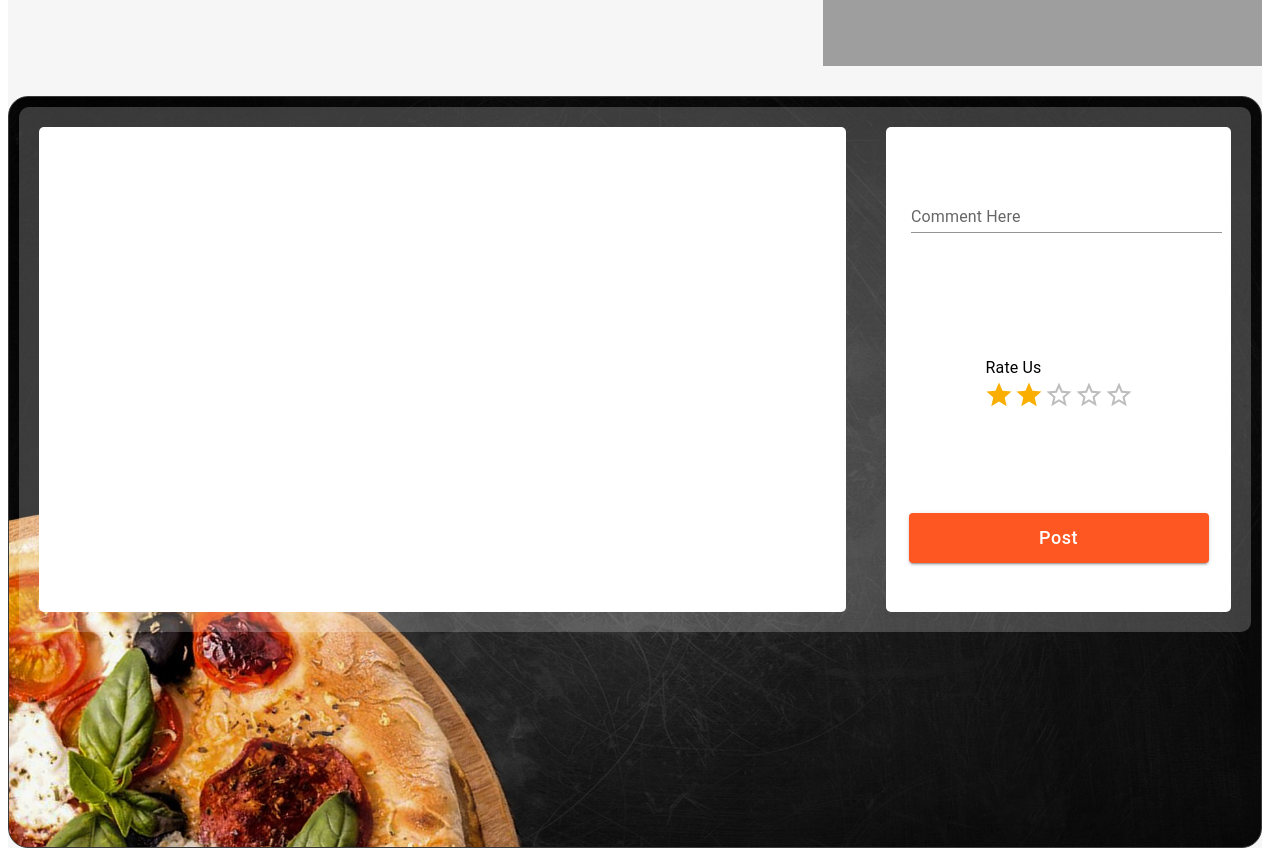
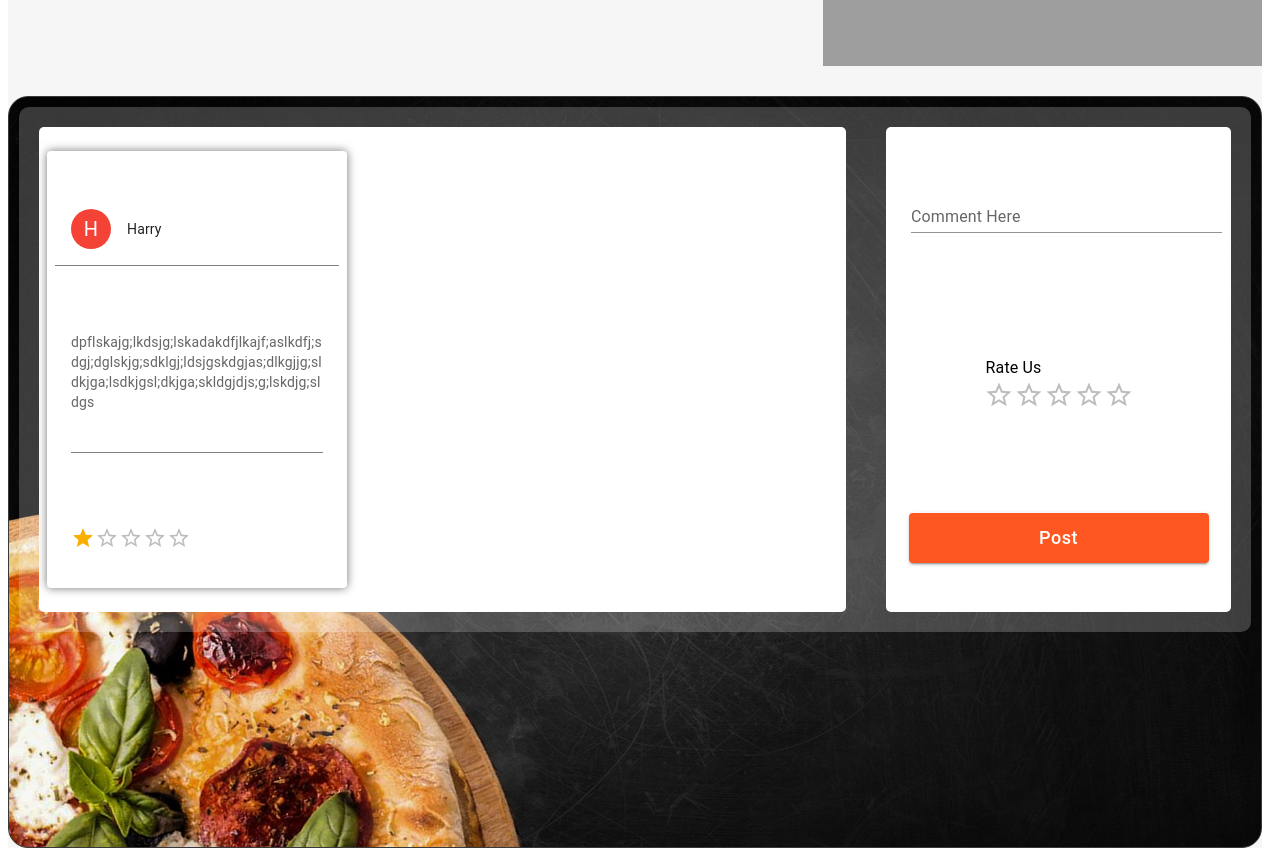
Before and after one commit to borhanimani/STD_Project_FrontEnd, a React (Vite) app in the folder front-end/: page / in a window 1280 px wide. Shown: the part 760-1616 px from the top of the page. Built offline with nearby package versions, Linux system fonts and the light colour scheme; grey boxes are pictures that could not be loaded.

Commit message:
complete home page and functionality

```diff
--- a/front-end/src/main.jsx
+++ b/front-end/src/main.jsx
@@ -36,6 +36,10 @@ const router = createBrowserRouter([
   {
     path: "/contact",
     element: <ContactPage />
+  },
+  {
+    path: "/edit",
+    element: <AdminPage />
   }
 ]);
 
--- a/front-end/src/pages/home/home.css
+++ b/front-end/src/pages/home/home.css
@@ -132,6 +132,10 @@
 .comments-view {
     background-color: white;
     display: flex;
+    flex-direction: row;
+    align-items: center;
+    flex-wrap: wrap;
+    overflow: auto;
     width: 70%;
     margin: 20px;
     border-radius: 5px;
@@ -146,6 +150,17 @@
     width: 30%;
     margin: 20px;
     border-radius: 5px;
+}
+
+.cmt-cart{
+    display: flex;
+    flex-direction: column;
+    justify-content: space-evenly;
+    height: 90%;
+    width: 300px;
+    /* border: solid; */
+    box-shadow: 0 0 10px rgb(114, 114, 114) !important;
+    margin: 8px;
 }
 
 .rate-btn {
@@ -264,7 +279,7 @@
         flex-direction: column;
         justify-content: space-between;
         width: 100%;
-        height: 70%;
+        height: 98%;
         border: none;
         border-radius: 10px;
         margin: 10px;
@@ -274,7 +289,7 @@
         background-color: white;
         display: flex;
         width: 100%;
-        height: 50%;
+        height: 100%;
         margin: 0px;
         margin-bottom: 10px;
         border-radius: 5px;
--- a/front-end/src/pages/home/home.jsx
+++ b/front-end/src/pages/home/home.jsx
@@ -5,8 +5,17 @@ import { MyToolbar } from '/src/tools/Toolbar.jsx';
 import { MyTextAria } from '/src/tools/TextField';
 import { RatingControl } from '/src/tools/Rate';
 import { Link } from 'react-router-dom';
+import { CommentCard } from '/src/tools/Card';
 
 export default function HomePage() {
+
+    const commentList = [{ name: 'Harry', detail: 'dpflskajg;lkdsjg;lskadakdfjlkajf;aslkdfj;sdgj;dglskjg;sdklgj;ldsjgskdgjas;dlkgjjg;sldkjga;lsdkjgsl;dkjga;skldgjdjs;g;lskdjg;sldgs', rate: "1" }]
+    const [list, setList] = React.useState(commentList);
+
+    function makeComment(commentParams) {
+        const newList = [...list, commentParams];
+        setList(newList);
+    }
 
     return <div className='home-container'>
         <div className='toolbar'><MyToolbar /></div>
@@ -22,18 +31,44 @@ export default function HomePage() {
         </div>
         <div className='mid-bottom-part'>
             <div className='comments-box'>
-                <div className='comments-view'></div>
-                <CommentBox />
+                <ShowComments list={list} />
+                <CommentBox called={makeComment} />
             </div>
         </div>
         <div></div>
     </div>
 }
 
-export function CommentBox() {
+export function CommentBox({ called }) {
+
+    const [textAriaValue, setTextAValue] = React.useState('');
+    const [rateValue, setRateValue] = React.useState(0);
+
+    function makeInformation() {
+        const comment = { name: "Admin", detail: textAriaValue, rate: rateValue };
+        setTextAValue('')
+        setRateValue(0)
+        called(comment);
+    }
+
+
+
     return <div className='make-comment'>
-        <MyTextAria />
-        <RatingControl />
-        <FillColorBtn textValue="Post" clsName="rate-btn " />
+        <MyTextAria value={textAriaValue} calledFunction={(event) => setTextAValue(event.target.value)} />
+        <RatingControl value={rateValue} calledFunction={setRateValue} />
+        <FillColorBtn textValue="Post" clsName="rate-btn " calledFunction={makeInformation} />
     </div>
 }
+
+export function ShowComments({ list }) {
+
+    return <div className='comments-view'>
+        {
+            list.map((item) => {
+                console.log(list.length);
+                return <CommentCard clsName={'cmt-cart'} info={item} />
+            })
+        }
+    </div>
+
+}
--- a/front-end/src/tools/Button.jsx
+++ b/front-end/src/tools/Button.jsx
@@ -6,7 +6,7 @@ import * as React from 'react';
 import { styled } from '@mui/material/styles';
 import CloudUploadIcon from '@mui/icons-material/CloudUpload';
 
-export function FillColorBtn({ textValue, clsName }) {
+export function FillColorBtn({ textValue, clsName, calledFunction }) {
     return <Button className={clsName}
         variant='contained'
         sx={
@@ -17,10 +17,12 @@ export function FillColorBtn({ textValue, clsName }) {
                 "&:hover": { bgcolor: deepOrange[700] }
             }
         }
+        onClick={calledFunction}
     >{textValue}</Button>
 }
 
-export function OutLineBtn({ textValue, clsName }) {
+export function OutLineBtn({ textValue, clsName, calledFunction }) {
+
     return <Button className={clsName}
         variant='outlined'
         sx={
@@ -30,15 +32,17 @@ export function OutLineBtn({ textValue, clsName }) {
                 "&:hover": { bgcolor: deepOrange[50], borderColor: deepOrange[500] }
             }
         }
-    >{textValue}</Button>
+        onClick={calledFunction()}
+    > {textValue}</Button >
 }
 
-export function DeleteBtn() {
+export function DeleteBtn({ calledFunction }) {
     return <div>
-        <IconButton aria-label="delete">
+        <IconButton aria-label="delete" onClick={calledFunction}>
             <DeleteIcon sx={{ color: 'red' }} />
         </IconButton>
     </div>
+
 }
 
 const VisuallyHiddenInput = styled('input')({
--- a/front-end/src/tools/Card.jsx
+++ b/front-end/src/tools/Card.jsx
@@ -8,7 +8,12 @@ import CardMedia from '@mui/material/CardMedia';
 import RemoveIcon from '@mui/icons-material/Remove';
 import { FillColorBtn, DeleteBtn } from './Button';
 import { deepOrange } from '@mui/material/colors';
-
+import { styled } from '@mui/material/styles';
+import CardHeader from '@mui/material/CardHeader';
+import Avatar from '@mui/material/Avatar';
+import Typography from '@mui/material/Typography';
+import { red } from '@mui/material/colors';
+import { RatingReadOnly } from './Rate';
 
 export function FoodCard({ clsName }) {
 
@@ -102,7 +107,7 @@ export function OrderCard({ clsName }) {
                 <div style={{ fontFamily: 'sans-serif', marginTop: 8, fontSize: 15, padding: 7, wordWrap: 'break-word', color: "gray" }}>cheese,halopino,sause,onion</div>
             </CardContent>
             <CardActions sx={{ width: '100%', display: 'flex', flexDirection: 'row', justifyContent: 'space-between', marginRight: 2 }}>
-                <div style={{display: 'flex', flexDirection: 'row', flexWrap: 'wrap', justifyContent: 'space-between', width: '100%', marginLeft: 10, marginRight: 30}}>
+                <div style={{ display: 'flex', flexDirection: 'row', flexWrap: 'wrap', justifyContent: 'space-between', width: '100%', marginLeft: 10, marginRight: 30 }}>
                     <Counter />
                     <DeleteBtn />
                 </div>
@@ -111,3 +116,43 @@ export function OrderCard({ clsName }) {
         </Card>
     );
 }
+
+const ExpandMore = styled((props) => {
+    const { expand, ...other } = props;
+    return <IconButton {...other} />;
+})(({ theme, expand }) => ({
+    transform: !expand ? 'rotate(0deg)' : 'rotate(180deg)',
+    marginLeft: 'auto',
+    transition: theme.transitions.create('transform', {
+        duration: theme.transitions.duration.shortest,
+    }),
+}));
+
+export function CommentCard({ clsName, info }) {
+
+    return (
+        <Card className={clsName} sx={{ maxWidth: 345 }}>
+            <CardHeader
+                avatar={
+                    <Avatar sx={{ bgcolor: red[500] }} aria-label="recipe">
+                        {info.name.slice(0, 1)}
+                    </Avatar>
+                }
+                title={info.name}
+                // subheader="September 14, 2016"
+                sx={{ borderBottom: 'solid 1px gray', margin: 1 }}
+            />
+            <CardContent
+                sx={{ padding: 0, borderBottom: 'solid 1px gray', margin: 3 }}>
+                {/* <MultiTextAria text={info.detail} /> */}
+                <Typography variant="body2" color="text.secondary"
+                    sx={{ wordBreak: 'break-word', marginBottom: 5 }} >
+                    {info.detail}
+                </Typography>
+            </CardContent >
+            <CardActions sx={{ marginLeft: 3, padding: 0 }}>
+                <RatingReadOnly rateValue={info.rate} />
+            </CardActions>
+        </Card>
+    );
+}
--- a/front-end/src/tools/Rate.jsx
+++ b/front-end/src/tools/Rate.jsx
@@ -3,8 +3,7 @@ import Box from '@mui/material/Box';
 import Rating from '@mui/material/Rating';
 import Typography from '@mui/material/Typography';
 
-export function RatingControl() {
-  const [value, setValue] = React.useState(2);
+export function RatingControl({ value, calledFunction }) {
 
   return (
     <Box
@@ -17,8 +16,9 @@ export function RatingControl() {
         name="simple-controlled"
         value={value}
         size='large'
-        onChange={(event, newValue) => {
-          setValue(newValue);
+        onChange={(event) => {
+          // setValue(event.target.value);
+          calledFunction(event.target.value)
         }}
       />
     </Box>
@@ -26,8 +26,9 @@ export function RatingControl() {
 }
 
 
-export function RatingReadOnly() {
-    const [value2, setValue2] = React.useState(2);
+export function RatingReadOnly({ rateValue }) {
+
+  const [value, setValue] = React.useState(Number.parseInt(rateValue));
 
   return (
     <Box
@@ -35,8 +36,8 @@ export function RatingReadOnly() {
         '& > legend': { mt: 2 },
       }}
     >
-        <Typography component="legend">No rating given</Typography>
-        <Rating name="no-value" value2={null} />
+      <Typography component="legend"></Typography>
+      <Rating name="no-value" value={value} readOnly />
     </Box>
   );
 }
--- a/front-end/src/tools/TextField.jsx
+++ b/front-end/src/tools/TextField.jsx
@@ -2,7 +2,7 @@ import * as React from 'react';
 import Box from '@mui/material/Box';
 import TextField from '@mui/material/TextField';
 
-export function MyTextAria() {
+export function MyTextAria({ value, calledFunction }) {
     return (
         <Box
             component="form"
@@ -20,6 +20,8 @@ export function MyTextAria() {
                 maxRows={3}
                 variant="standard"
                 color='warning'
+                onChange={calledFunction}
+                value={value}
             />
         </Box>
     );
--- a/front-end/src/tools/Toolbar.jsx
+++ b/front-end/src/tools/Toolbar.jsx
@@ -17,7 +17,7 @@ import { styled } from '@mui/material/styles';
 import ShoppingCartIcon from '@mui/icons-material/ShoppingCart';
 import { Link, json } from 'react-router-dom';
 
-const settings = ['Profile', 'Account', 'Dashboard', 'Logout'];
+const settings = ['Edit', 'Logout'];
 
 export function MyToolbar() {
     const [anchorElNav, setAnchorElNav] = React.useState(null);
@@ -73,15 +73,19 @@ export function MyToolbar() {
                     open={Boolean(anchorElUser)}
                     onClose={handleCloseUserMenu}
                 >
-                    {settings.map((setting) => (
-                        <MenuItem key={setting} onClick={handleCloseUserMenu}>
-                            <Typography textAlign="center">{setting}</Typography>
+                    <Link to={'/edit'}>
+                        <MenuItem key={'edit'} onClick={handleCloseUserMenu}>
+                            <Typography textAlign="center">{"Edit"}</Typography>
                         </MenuItem>
-                    ))}
+                    </Link>
+
+                    <MenuItem key={'logout'} onClick={handleCloseUserMenu}>
+                        <Typography textAlign="center">{"Sign Out"}</Typography>
+                    </MenuItem>
                 </Menu>
             </Box>
         } else {
-            return <Box sx={{ flexGrow: 0, display: 'flex', flexDirection: 'row', justifyContent: 'center',alignItems:'center' }}>
+            return <Box sx={{ flexGrow: 0, display: 'flex', flexDirection: 'row', justifyContent: 'center', alignItems: 'center' }}>
                 <Tooltip>
                     <IconButton sx={{ marginRight: 1 }}>
                         <CustomizedBadges />
@@ -241,10 +245,12 @@ const StyledBadge = styled(Badge)(({ theme }) => ({
 
 export function CustomizedBadges() {
     return (
-        <IconButton aria-label="cart">
-            <StyledBadge badgeContent={4} color="warning" sx={{ color: grey[50] }}>
-                <ShoppingCartIcon />
-            </StyledBadge>
-        </IconButton>
+        <Link to={'/orders'}>
+            <IconButton aria-label="cart">
+                <StyledBadge badgeContent={1} color="warning" sx={{ color: grey[50] }}>
+                    <ShoppingCartIcon />
+                </StyledBadge>
+            </IconButton>
+        </Link>
     );
 }
```
Lines whose indentation alone changed are shown as unchanged.
